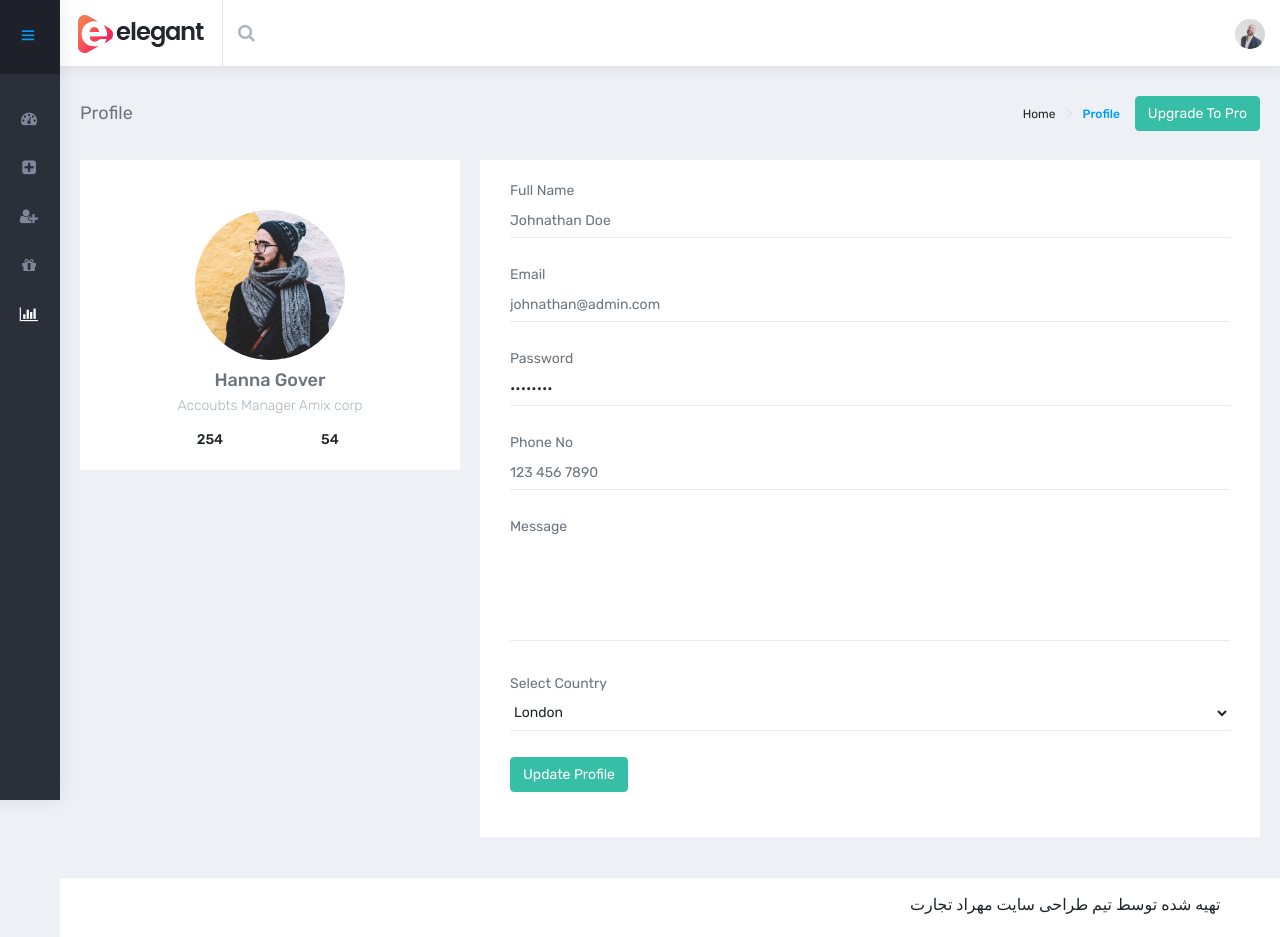
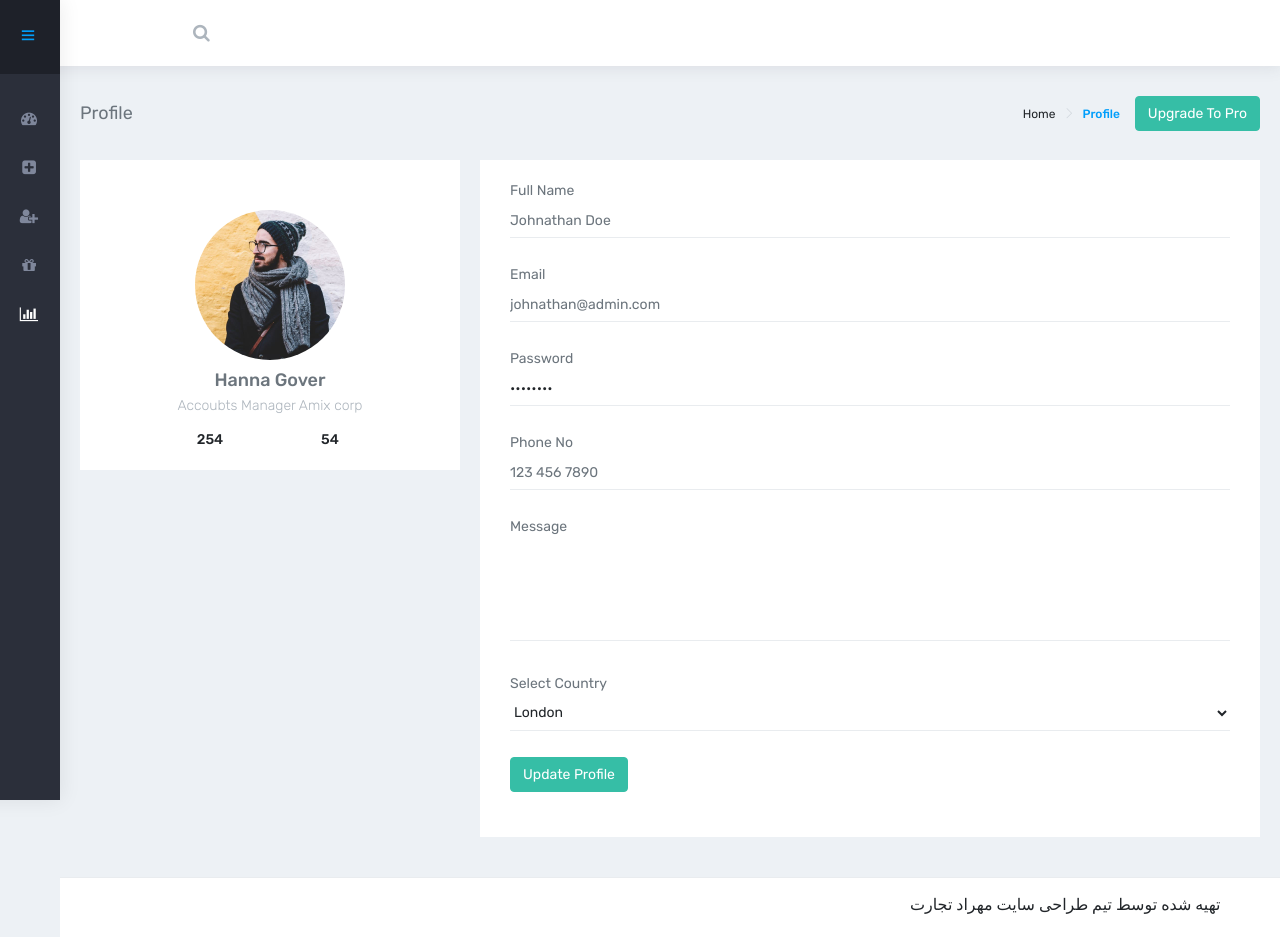
Before and after one commit to alikhandan1997/latari-admin, a plain HTML site: page html/report.html in a window 1280 px wide. Drawn offline with Linux system fonts and the light colour scheme; some icons are missing; files whose address does not match are found by name.

Commit message:
changing header content

```diff
--- a/html/report.html
+++ b/html/report.html
@@ -45,19 +45,6 @@
                 <!-- ============================================================== -->
                 <div class="navbar-header">
                     <a class="navbar-brand" href="index.html">
-                        <!-- Logo icon --><b>
-                            <!--You can put here icon as well // <i class="wi wi-sunset"></i> //-->
-                            <!-- Dark Logo icon -->
-                            <img src="../assets/images/logo-icon.png" alt="homepage" class="dark-logo" />
-                            <!-- Light Logo icon -->
-                            <img src="../assets/images/logo-light-icon.png" alt="homepage" class="light-logo" />
-                        </b>
-                        <!--End Logo icon -->
-                        <!-- Logo text --><span>
-                         <!-- dark Logo text -->
-                         <img src="../assets/images/logo-text.png" alt="homepage" class="dark-logo" />
-                         <!-- Light Logo text -->
-                         <img src="../assets/images/logo-light-text.png" class="light-logo" alt="homepage" /></span> </a>
                 </div>
                 <!-- ============================================================== -->
                 <!-- End Logo -->
@@ -77,17 +64,6 @@
                                 <input type="text" class="form-control" placeholder="Search &amp; enter"> <a class="srh-btn"><i class="fa fa-times"></i></a>
                             </form>
                         </li>
-                    </ul>
-                    <ul class="navbar-nav my-lg-0">
-                        <!-- ============================================================== -->
-                        <!-- User profile and search -->
-                        <!-- ============================================================== -->
-                        <li class="nav-item dropdown">
-                            <a class="nav-link dropdown-toggle text-muted waves-effect waves-dark" href="" data-toggle="dropdown" aria-haspopup="true" aria-expanded="false"><img src="../assets/images/users/1.jpg" alt="user" class="img-circle" width="30"></a>
-                        </li>
-                        <!-- ============================================================== -->
-                        <!-- User profile and search -->
-                        <!-- ============================================================== -->
                     </ul>
                 </div>
             </nav>
```
Also changed, not shown: html/index.html (+0 -13 lines), html/register.html (+0 -13 lines), html/spanser.html (+0 -13 lines), html/winners.html (+0 -13 lines).
